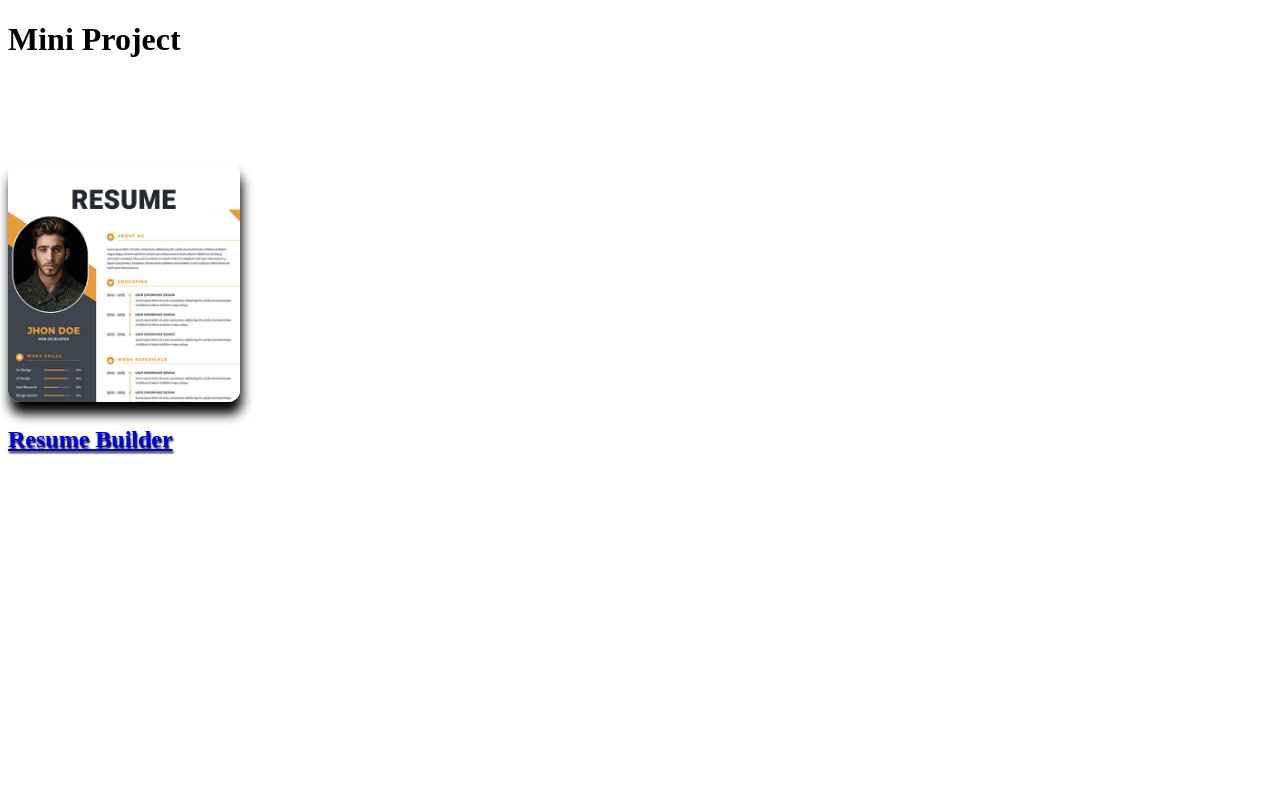
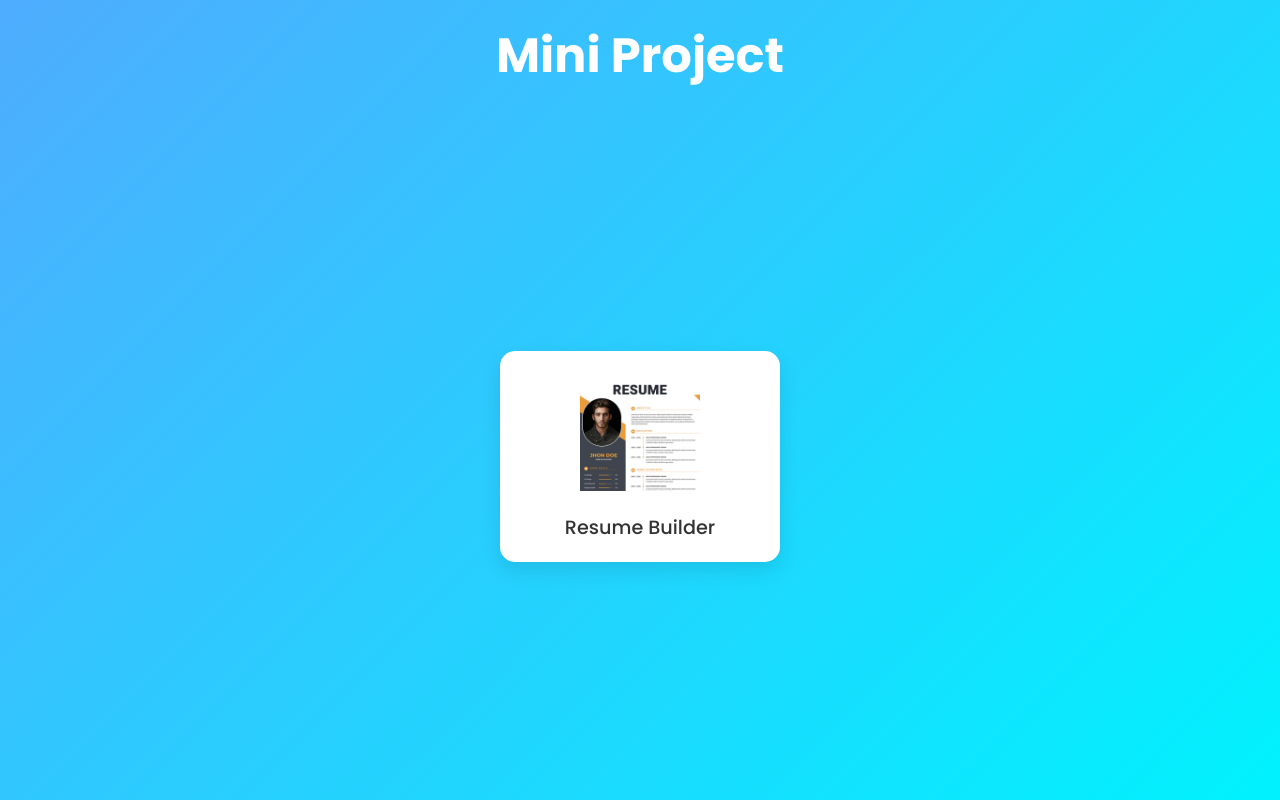
Before and after one commit to Darshan-jk/resume-builder, a plain HTML site: page index.html in a window 1280 px wide. Drawn offline with Linux system fonts and the light colour scheme.

Commit message:
Refactor CSS for improved layout and styling

```diff
--- a/css/style.css
+++ b/css/style.css
@@ -1,34 +1,76 @@
-.head{
-    text-align: center;font-family: 'Franklin Gothic Medium', 'Arial Narrow', Arial, sans-serif;
-    background-color: rgb(0, 60, 255);
-    border-radius: 10px;box-shadow: 3px 5px 8px black;
-    padding-top: 2px;padding-bottom: 2px;
-    font-size: 23px;
-}
-body{
-    background-color: rgba(255, 255, 255, 0.822);
+/* Reset */
+* {
+    margin: 0;
+    padding: 0;
+    box-sizing: border-box;
 }
 
-img{
-    text-align: center;
-    width: 232px;
-    height: 240px;
-    margin-top: 82px;box-shadow: 2px 12px 12px black;
-    border-radius: 12px;text-decoration: none;
-
-
-
+/* Body */
+body {
+    font-family: 'Poppins', sans-serif;
+    background: linear-gradient(135deg, #4facfe, #00f2fe);
+    min-height: 100vh;
+    display: flex;
+    flex-direction: column;
 }
 
-.imgrb {
-    text-align: center;text-decoration: none;
+/* Header */
+.header {
+    text-align: center;
+    padding: 20px;
+    color: white;
+    font-size: 1.5rem;
+    font-weight: 600;
 }
 
-.link{
+/* Container */
+.container {
+    flex: 1;
+    display: flex;
+    justify-content: center;
+    align-items: center;
+    padding: 20px;
+}
+
+/* Card */
+.card {
+    background: white;
+    border-radius: 15px;
+    padding: 20px;
+    text-align: center;
+    width: 280px;
     text-decoration: none;
-    font-family: 'Lucida Sans', 'Lucida Sans Regular', 'Lucida Grande', 'Lucida Sans Unicode', Geneva, Verdana, sans-serif;
-    color: rgb(38, 0, 255);
+    color: #333;
+    box-shadow: 0 8px 20px rgba(0,0,0,0.1);
+    transition: all 0.3s ease;
 }
-h2{
-    text-shadow: 1px 2px 2px black;
+
+/* Image */
+.card img {
+    width: 100%;
+    max-width: 120px;
+    margin-bottom: 15px;
 }
+
+/* Title */
+.card h2 {
+    font-size: 1.2rem;
+    font-weight: 500;
+}
+
+/* Hover effect */
+.card:hover {
+    transform: translateY(-8px) scale(1.03);
+    box-shadow: 0 12px 25px rgba(0,0,0,0.2);
+}
+
+/* Responsive */
+@media (max-width: 600px) {
+    .card {
+        width: 90%;
+    }
+
+    .header h1 {
+        font-size: 1.3rem;
+    }
+}
```
